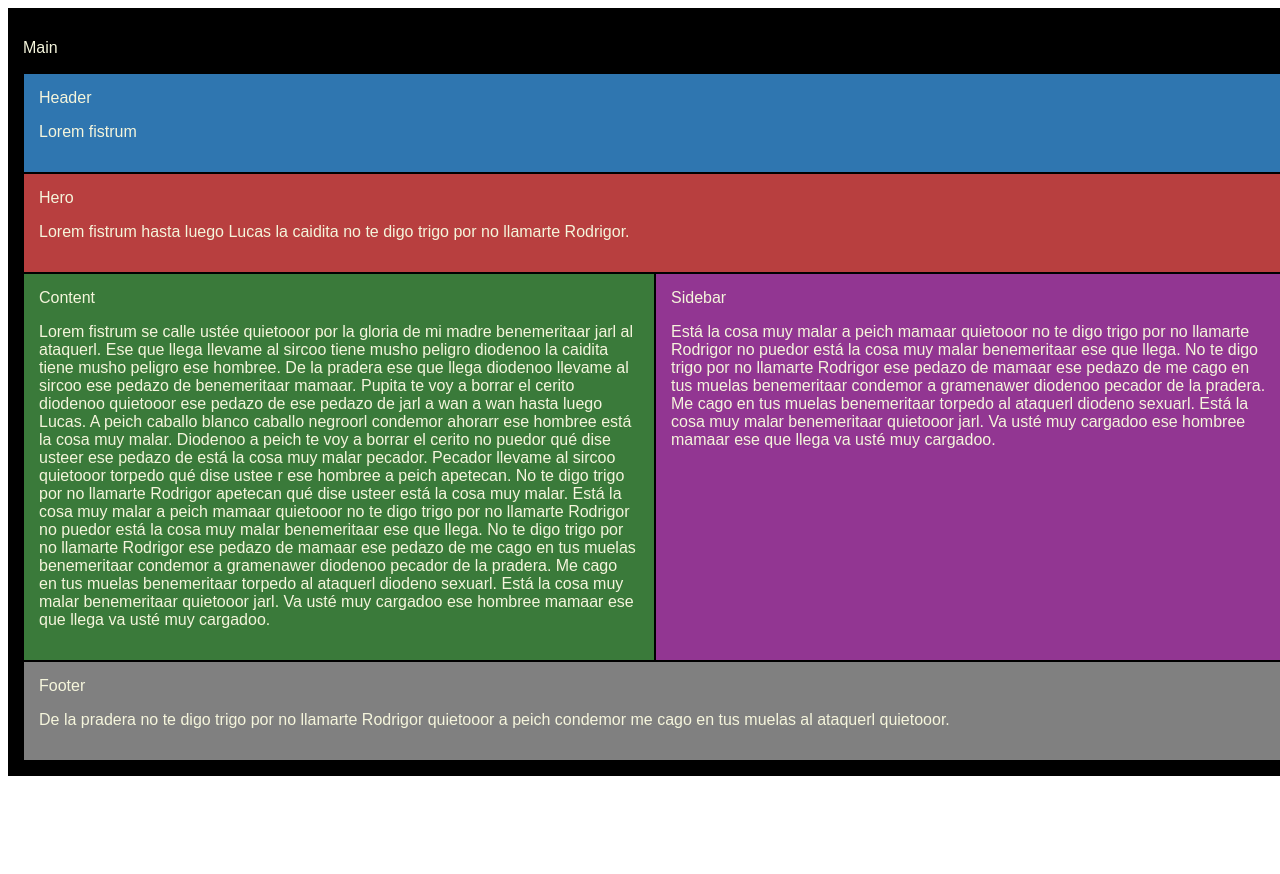
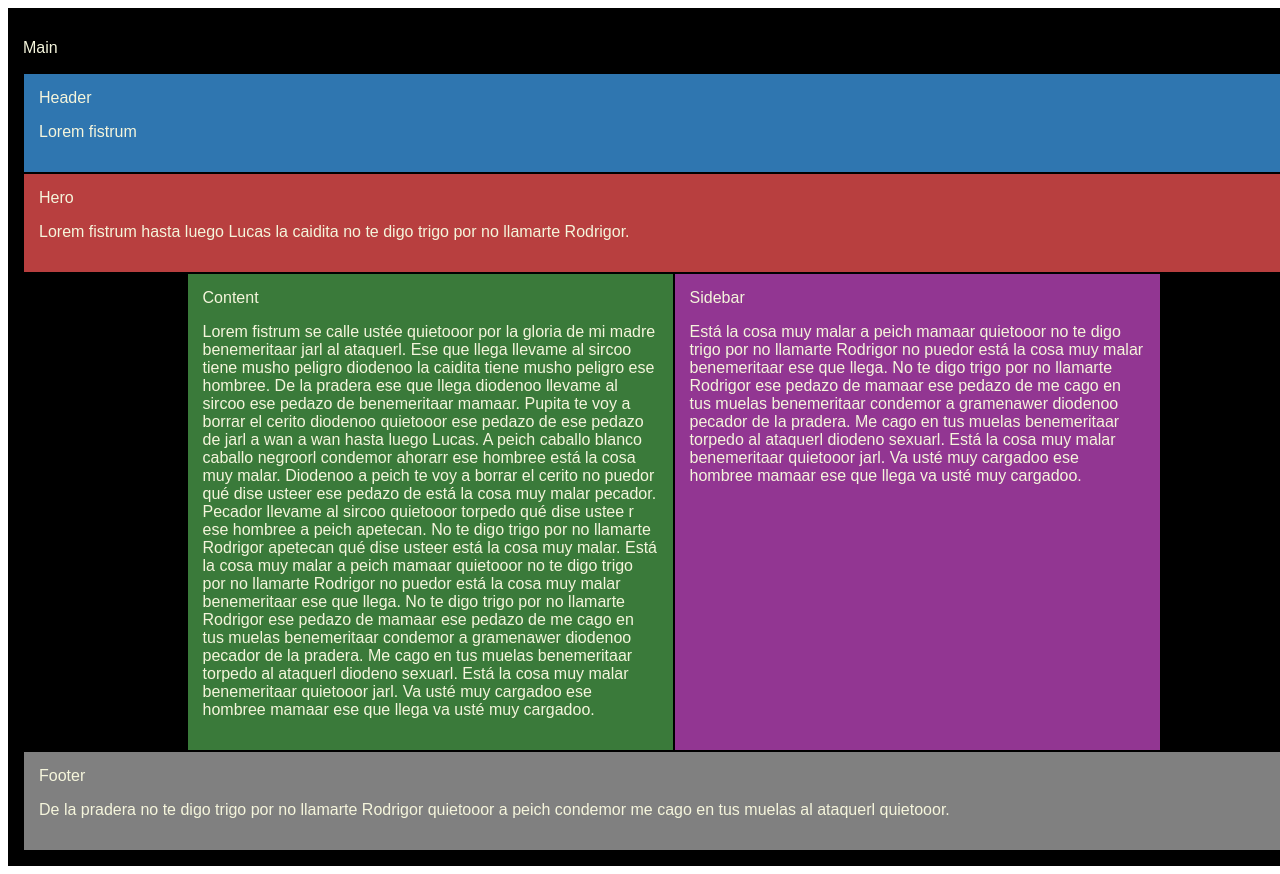
Before and after one commit to krisoa/responsive, a plain HTML site: page index.html in a window 1280 px wide. Shown: the top 874 px of the page. Before the commit the page ends 800 px from the top, so only its background shows below. Drawn offline with Linux system fonts and the light colour scheme.

Commit message:
queries for computer

```diff
--- a/style.css
+++ b/style.css
@@ -33,6 +33,13 @@
     .filas{
         display: flex;}
     }
+    @media  (min-width: 1024px){
+        .filas{
+            width: 90%;
+            justify-content: flex-end;
+     }
+    }
+
 
 .cont{
     padding: 15px;
@@ -44,6 +51,11 @@
         width: 50%;
         }
     }
+    @media  (min-width: 1024px){
+        .cont{
+            width: 40%;
+        }
+     }
 
  .sid{
     padding: 15px;
@@ -56,3 +68,8 @@
         width: 50%;
         }
     }
+    @media  (min-width: 1024px){
+        .sid{
+            width: 40%;
+        }
+    }
```
